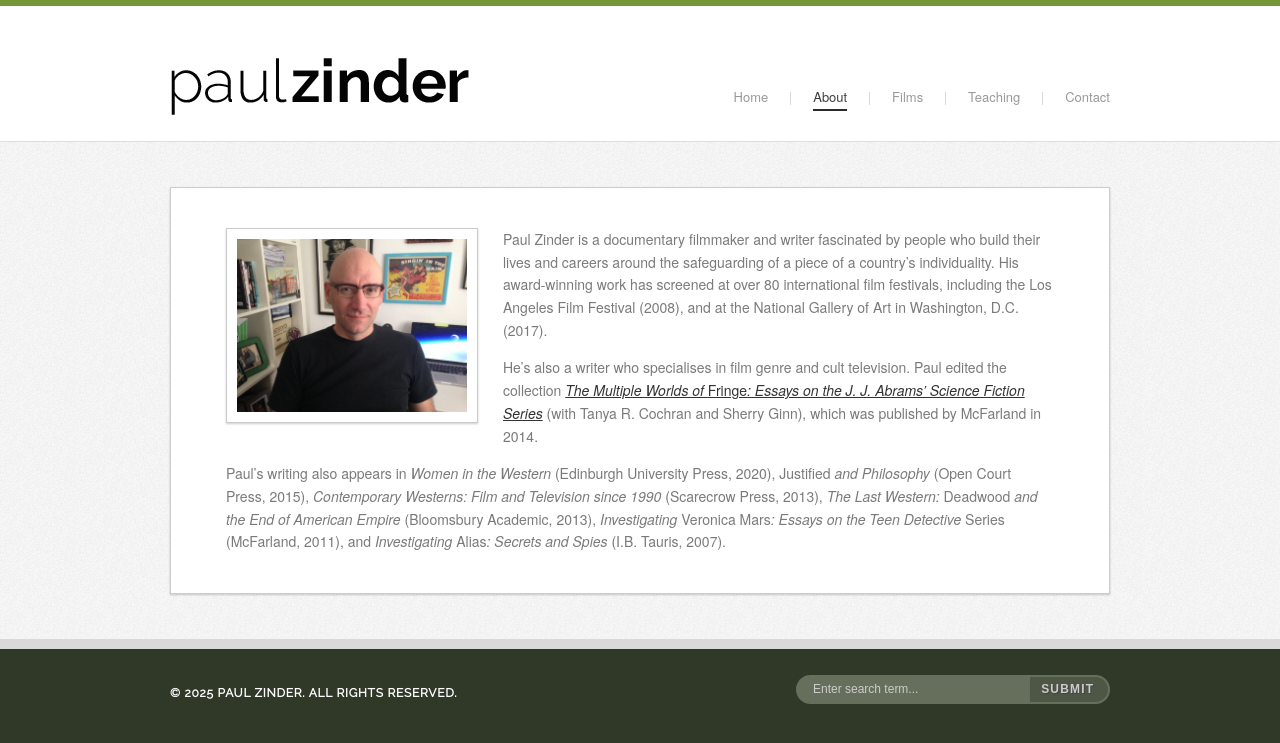
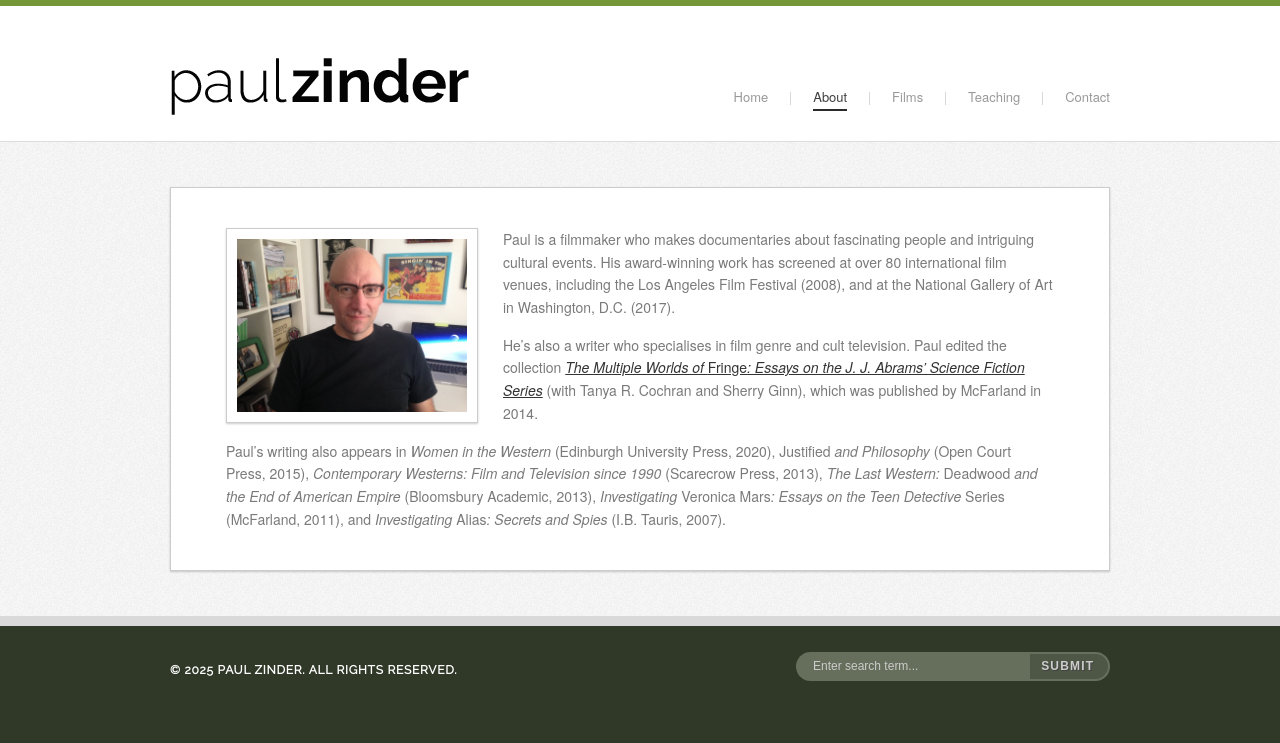
Before and after one commit to jennysharps/paul-zinder-static, a Jekyll site: the page built from about.md, in a window 1280 px wide. Shown: the top 743 px of the page. Built offline with Jekyll 4.4.1, drawn with Linux system fonts in a browser that asks for light colours.

Commit message:
Update about.md

```diff
--- a/about.md
+++ b/about.md
@@ -12,7 +12,7 @@ permalink: /about/
     <img class='page' width="230" height="169" alt="" title="site pic 2" src="{{ 'assets/images/2011/06/site-pic-2.jpg' | absolute_url }}" />
 </span>
 
-Paul Zinder is a documentary filmmaker and writer fascinated by people who build their lives and careers around the safeguarding of a piece of a country’s individuality.  His award-winning work has screened at over 80 international film festivals, including the Los Angeles Film Festival (2008), and at the National Gallery of Art in Washington, D.C. (2017).
+Paul is a filmmaker who makes documentaries about fascinating people and intriguing cultural events.  His award-winning work has screened at over 80 international film venues, including the Los Angeles Film Festival (2008), and at the National Gallery of Art in Washington, D.C. (2017).
 
 He’s also a writer who specialises in film genre and cult television.  Paul edited the collection <a title="The Multiple Worlds of Fringe: Essays on the J.J. Abrams Science Fiction Series" href="http://www.amazon.com/Multiple-Worlds-Fringe-Science-Fiction/dp/0786475676/ref=sr_1_1?s=books&amp;ie=UTF8&amp;qid=1433589206&amp;sr=1-1&amp;keywords=multiple+worlds+of+fringe" target="_blank" rel="noopener noreferrer"><cite>The Multiple Worlds of </cite>Fringe<cite>: Essays on the J. J. Abrams&#8217; Science Fiction Series</cite></a> (with Tanya R. Cochran and Sherry Ginn), which was published by McFarland in 2014.
 
```
